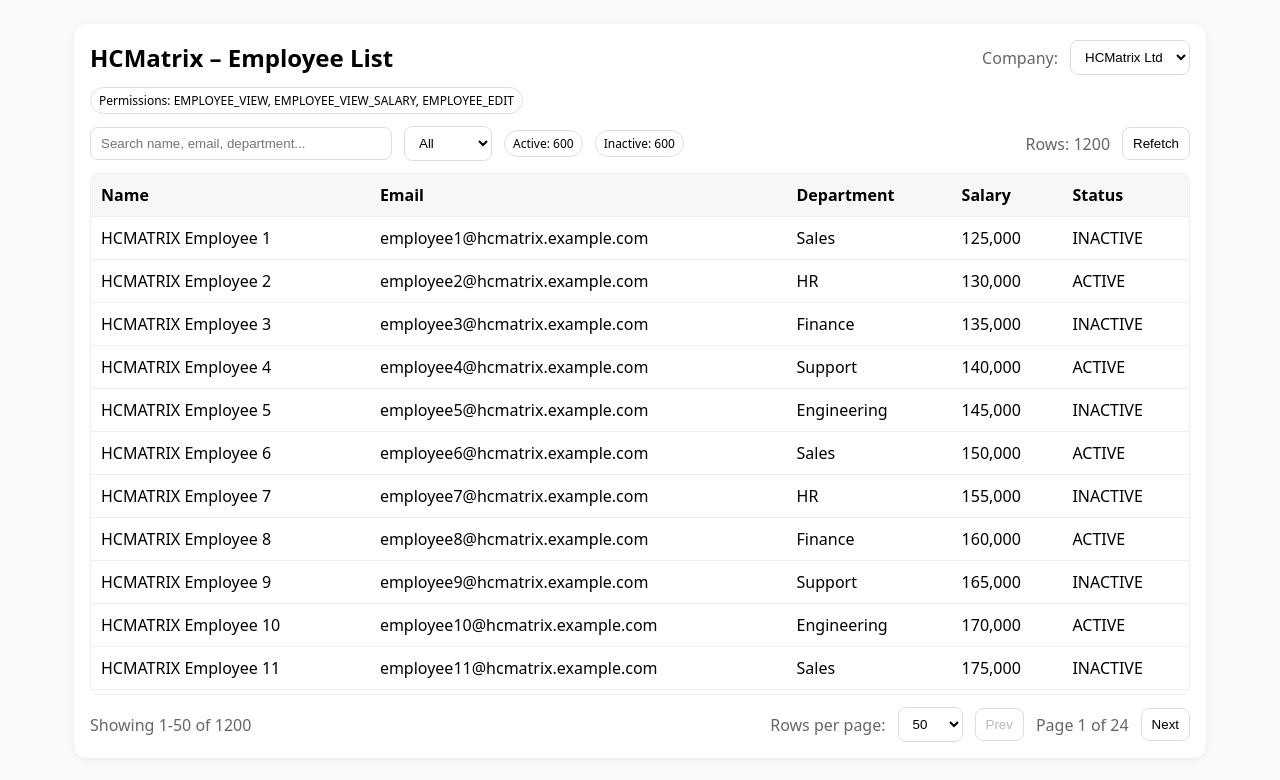
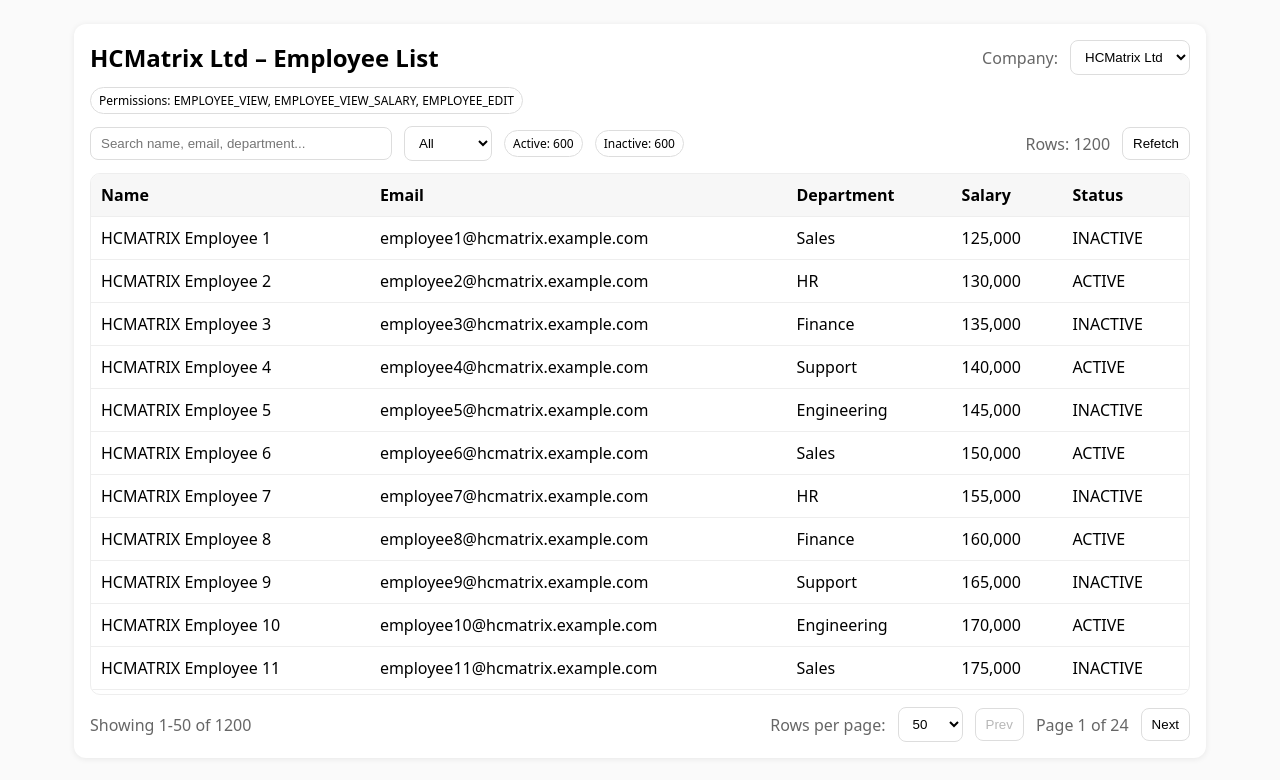
Before and after one commit to eromose-le/snapnet-frontend, a React (Vite) app: page / in a window 1280 px wide. Shown: the top 780 px of the page. Built offline with nearby package versions, Linux system fonts and the light colour scheme.

Commit message:
fix: add dynamic company name

```diff
--- a/src/App.tsx
+++ b/src/App.tsx
@@ -6,11 +6,15 @@ import type { CompanyId } from "./types";
 
 function Shell() {
   const { companyId, setCompanyId, permissions, permissionFlags } = useAuth();
+  const selectedCompanyName =
+    COMPANIES.find((company) => company.id === companyId)?.name ?? "Company";
 
   return (
     <div className="container">
       <div className="row" style={{ marginBottom: 12 }}>
-        <h2 style={{ margin: 0 }}>HCMatrix – Employee List</h2>
+        <h2 style={{ margin: 0 }}>
+          {selectedCompanyName} – Employee List
+        </h2>
         <span className="spacer" />
         <label className="muted">Company:</label>
         <select
```
